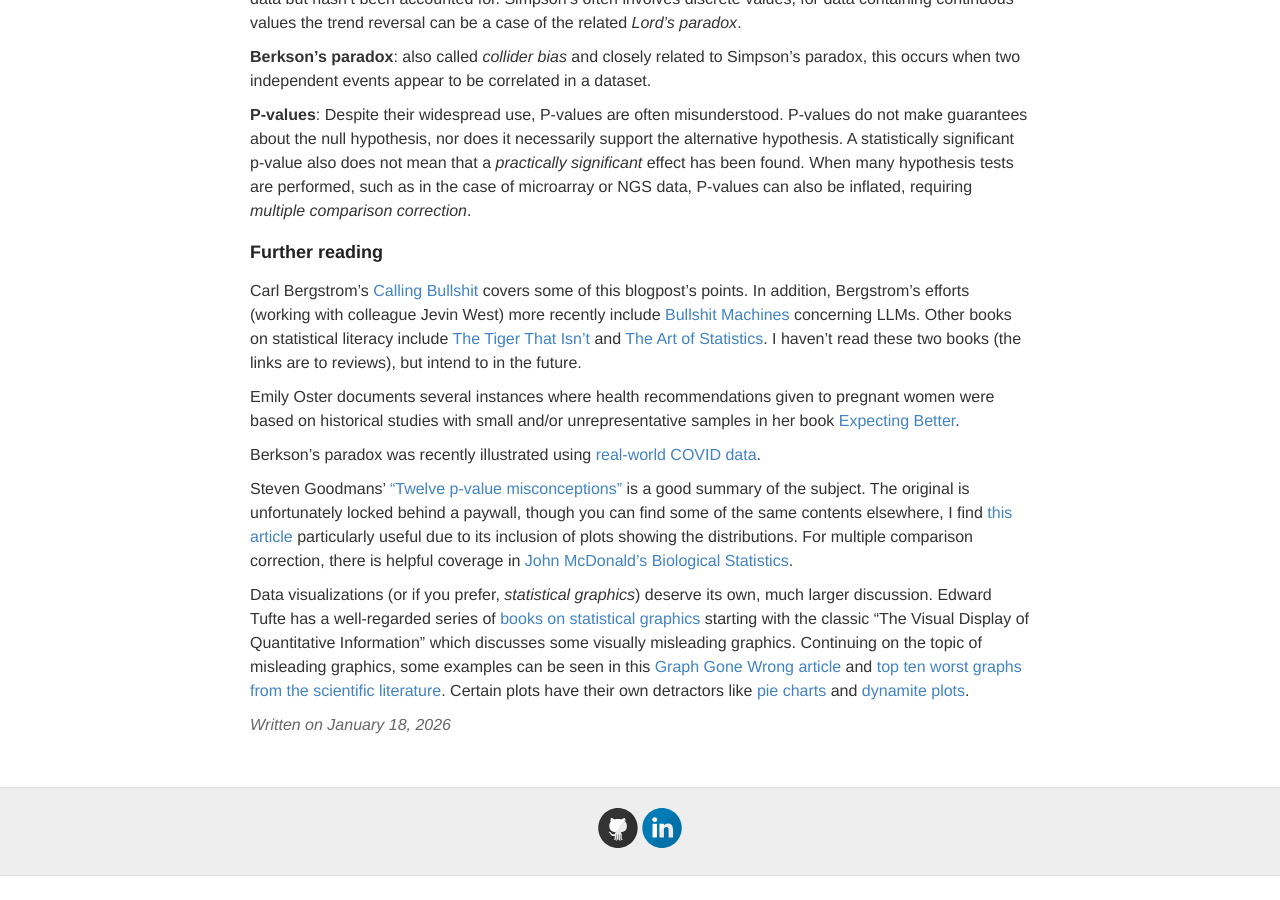
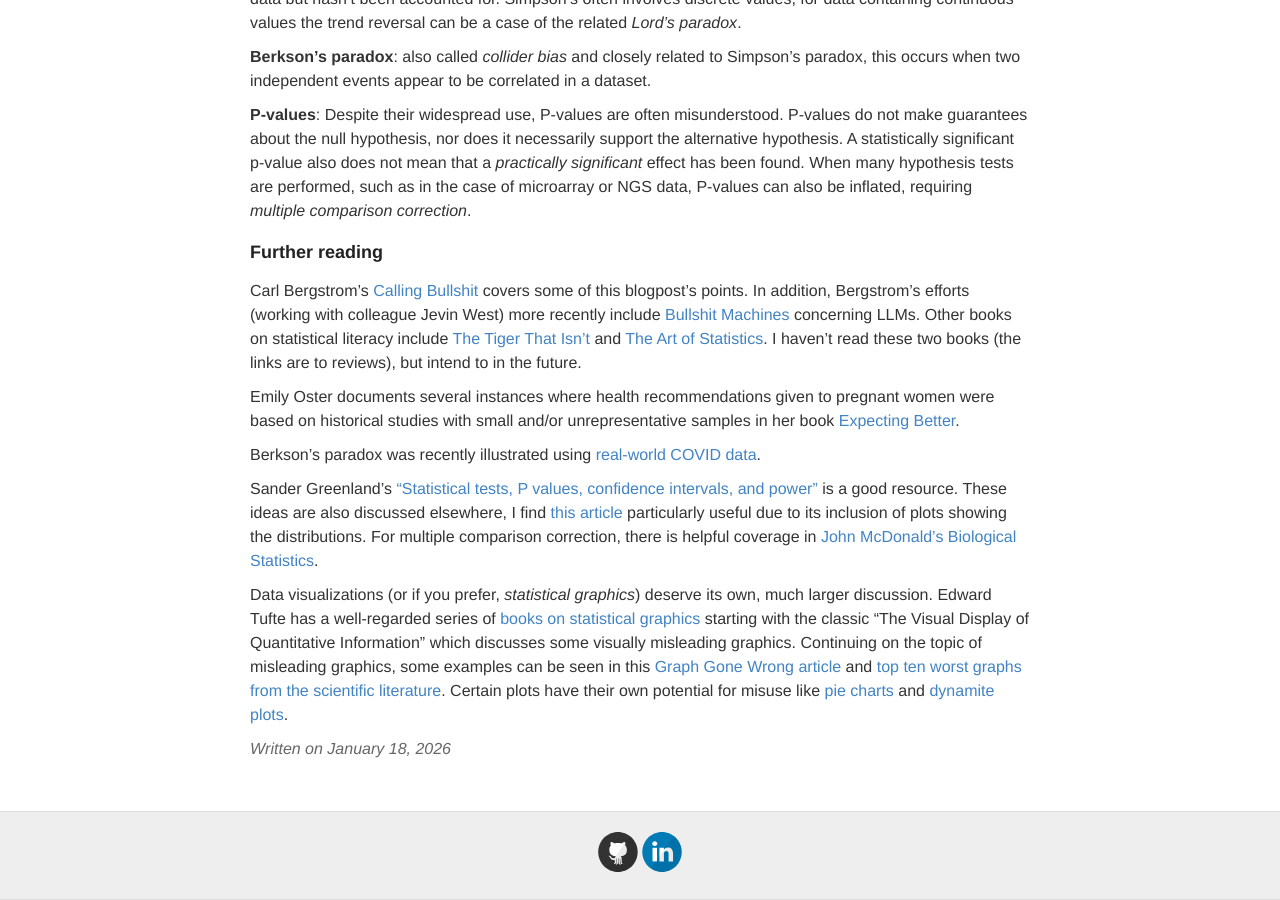
Before and after one commit to ptvan/ptvan.github.io, a Jekyll site: the page built from _posts/2026-01-18-statistical-literacy.md, in a window 1280 px wide and 900 px high, scrolled down 1530 px. Built offline with Jekyll 4.4.1, drawn with Linux system fonts in a browser that asks for light colours; before the commit the page ends 2406 px from its top, so only the background shows below that.

Commit message:
replaced paywalled article with open-access alternative

```diff
--- a/_posts/2026-01-18-statistical-literacy.md
+++ b/_posts/2026-01-18-statistical-literacy.md
@@ -42,6 +42,6 @@ Emily Oster documents several instances where health recommendations given to pr
 
 Berkson's paradox was recently illustrated using [real-world COVID data](https://pmc.ncbi.nlm.nih.gov/articles/PMC10016947/).
 
-Steven Goodmans' ["Twelve p-value misconceptions"](https://pubmed.ncbi.nlm.nih.gov/18582619/) is a good summary of the subject. The original is unfortunately locked behind a paywall, though you can find some of the same contents elsewhere, I find [this article](https://daniellakens.blogspot.com/2017/12/understanding-common-misconceptions.html) particularly useful due to its inclusion of plots showing the distributions. For multiple comparison correction, there is helpful coverage in [John McDonald's Biological Statistics](https://stats.libretexts.org/Bookshelves/Applied_Statistics/Biological_Statistics_(McDonald)/06%3A_Multiple_Tests/6.01%3A_Multiple_Comparisons).
+Sander Greenland's ["Statistical tests, P values, confidence intervals, and power"](https://pmc.ncbi.nlm.nih.gov/articles/PMC4877414/) is a good resource. These ideas are also discussed elsewhere, I find [this article](https://daniellakens.blogspot.com/2017/12/understanding-common-misconceptions.html) particularly useful due to its inclusion of plots showing the distributions. For multiple comparison correction, there is helpful coverage in [John McDonald's Biological Statistics](https://stats.libretexts.org/Bookshelves/Applied_Statistics/Biological_Statistics_(McDonald)/06%3A_Multiple_Tests/6.01%3A_Multiple_Comparisons).
 
-Data visualizations (or if you prefer, _statistical graphics_) deserve its own, much larger discussion. Edward Tufte has a well-regarded series of [books on statistical graphics](https://www.edwardtufte.com/books/) starting with the classic "The Visual Display of Quantitative Information" which discusses some visually misleading graphics. Continuing on the topic of misleading graphics, some examples can be seen in this [Graph Gone Wrong article](https://medium.com/@Ana_kin/graphs-gone-wrong-misleading-data-visualizations-d4805d1c4700) and [top ten worst graphs from the scientific literature](https://kbroman.org/topten_worstgraphs/). Certain plots have their own detractors like [pie charts](https://www.storytellingwithdata.com/blog/2011/07/death-to-pie-charts) and [dynamite plots](https://simplystatistics.org/posts/2019-02-21-dynamite-plots-must-die/).
+Data visualizations (or if you prefer, _statistical graphics_) deserve its own, much larger discussion. Edward Tufte has a well-regarded series of [books on statistical graphics](https://www.edwardtufte.com/books/) starting with the classic "The Visual Display of Quantitative Information" which discusses some visually misleading graphics. Continuing on the topic of misleading graphics, some examples can be seen in this [Graph Gone Wrong article](https://medium.com/@Ana_kin/graphs-gone-wrong-misleading-data-visualizations-d4805d1c4700) and [top ten worst graphs from the scientific literature](https://kbroman.org/topten_worstgraphs/). Certain plots have their own potential for misuse like [pie charts](https://www.storytellingwithdata.com/blog/2011/07/death-to-pie-charts) and [dynamite plots](https://simplystatistics.org/posts/2019-02-21-dynamite-plots-must-die/).
```
